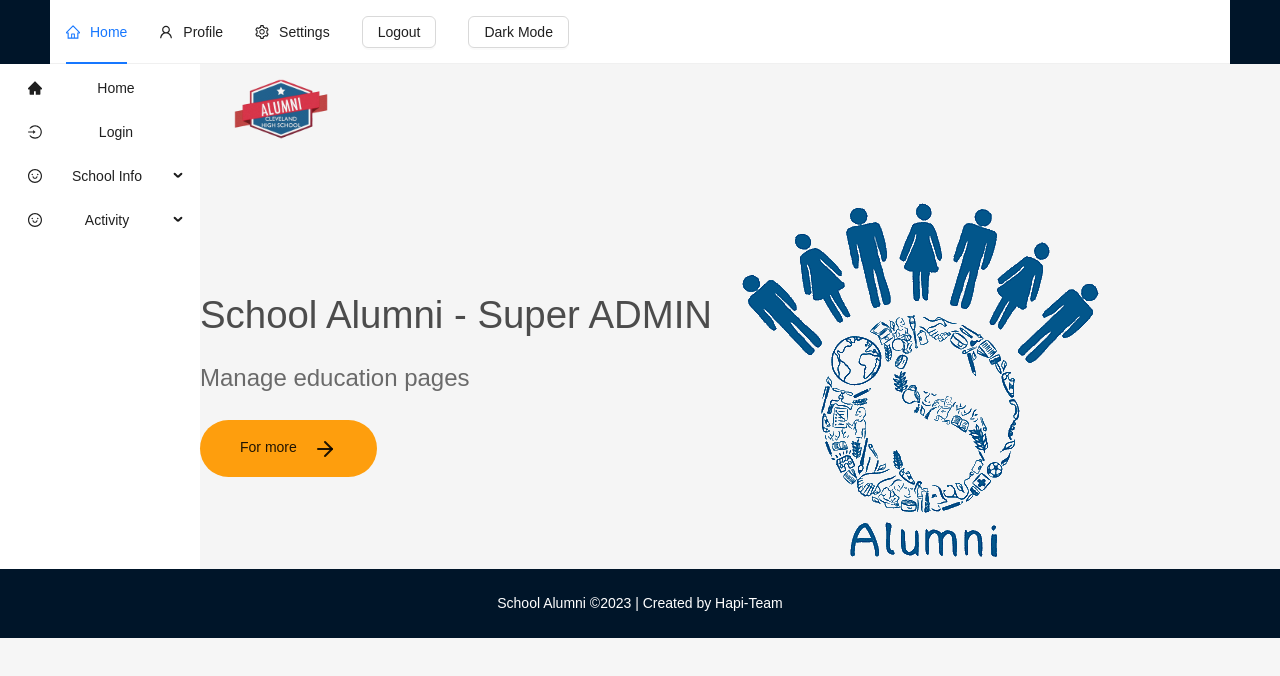
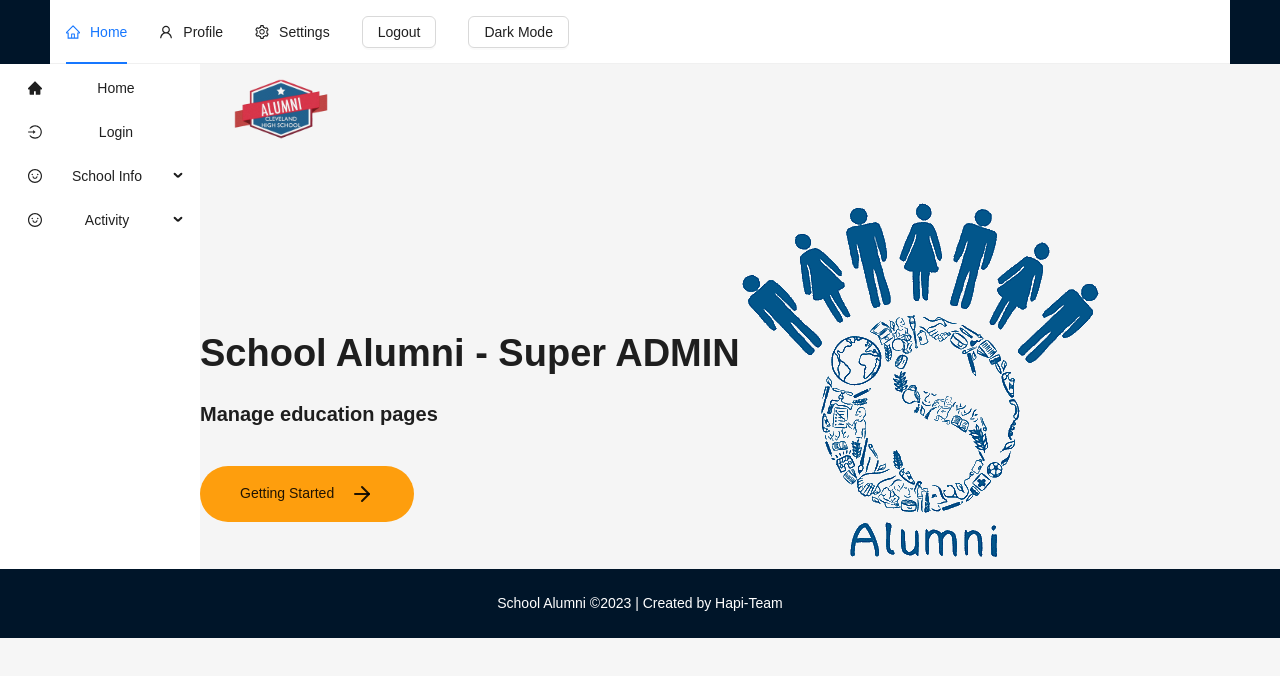
Before and after one commit to haicaumuoi/School_Alumni, a React (Vite) app: page / in a window 1280 px wide. Shown: the top 676 px of the page. Built offline with nearby package versions, Linux system fonts and the light colour scheme.

Commit message:
Dat update typography in home page

```diff
--- a/src/component/pages/landingPage/Components/Home.jsx
+++ b/src/component/pages/landingPage/Components/Home.jsx
@@ -6,6 +6,8 @@ import { FiArrowRight } from "react-icons/fi";
 import { Link } from "react-router-dom";
 import Typography from "antd/es/typography/Typography";
 import LoginPage from "../../loginPage/LoginPage";
+
+const {Title} =  Typography;
 
 const Home = () => {
   return (
@@ -16,13 +18,15 @@ const Home = () => {
           <img src={BannerBackground} alt="" />
         </div>
         <div className="home-text-section">
-          <h1 className="primary-heading">School Alumni - Super ADMIN</h1>
-          <p className="primary-text">Manage education pages</p>
+          {/* <h1 className="primary-heading">School Alumni - Super ADMIN</h1> */}
+          <Title level={1} className="main-title-section">School Alumni - Super ADMIN</Title>
+          {/* <p className="primary-text">Manage education pages</p> */}
+          <Title level={4} className="second-title-section">Manage education pages</Title>
 
           <button className="secondary-button">
             <Link to="/login">
               <Typography>
-                For more <FiArrowRight />
+                Getting Started <FiArrowRight />
                 </Typography>
             </Link>
           </button>
--- a/src/component/pages/landingPage/LandingPage.css
+++ b/src/component/pages/landingPage/LandingPage.css
@@ -13,7 +13,6 @@
   width: 85vw;
   max-width: 1900px;
   margin: 0rem auto;
-
 }
 body {
   max-width: 100%;
@@ -78,7 +77,6 @@
   max-width: 600px;
   flex: 1;
   margin-bottom: 0;
-
 }
 .home-text-section {
   flex: 1;
@@ -86,13 +84,24 @@
   flex-direction: column;
   justify-content: center;
   align-items: flex-start;
+  margin-top: 7.5%;
 }
+.home-text-section .main-title-section {
+  margin-bottom: 0;
+}
+
+.home-text-section .second-title-section {
+  margin-bottom: 7%;
+}
+:where(.css-dev-only-do-not-override-15rg2km).ant-typography {
+  font-size: 15px;
+}
+
 .primary-heading {
   font-size: clamp(1rem, 3vw, 2.5rem);
   color: #4c4c4c;
   /* line-height: 5rem; */
   max-width: 600px;
-
 }
 .primary-text {
   font-size: clamp(1rem, 3vw, 1.5rem);
@@ -337,7 +346,6 @@
 @media (max-width: 800px) {
   .nav-logo-container {
     max-width: 140px;
-
   }
   .navbar-links-container {
     display: none;
@@ -365,7 +373,6 @@
   .primary-heading {
     text-align: center;
     max-width: 90%;
-
   }
   .primary-text {
     text-align: center;
--- a/src/component/pages/loginPage/LoginPage.css
+++ b/src/component/pages/loginPage/LoginPage.css
@@ -3,12 +3,11 @@
     justify-content: center;
     align-items: center;
     width: 100vw;
-    height: 80vh;
+    height: 82vh;
     background: url('./bg.jpg');
     background-size: cover;
     background-position: 3%;
     backdrop-filter: blur(5px);
-
 }
 
 .loginForm {
@@ -40,3 +39,9 @@
 .socialIcon-google {
     color: rgb(204, 73, 73);
 }
+
+.loginTitle{
+    font-weight: bold;
+    font-size: 35px;
+    padding-bottom: 20px;
+}
--- a/src/component/pages/loginPage/LoginPage.jsx
+++ b/src/component/pages/loginPage/LoginPage.jsx
@@ -40,6 +40,7 @@
       <div className="loginBg">
         <Form className="loginForm">
           <Typography.Title>Welcome Back!</Typography.Title>
+          {/* <h1 className="loginTitle">Welcome Back!</h1> */}
           <Form.Item rules={[
               {
                   required: true,
```
Also changed, not shown: src/component/pages/landingPage/LandingPage.jsx (+0 -24 lines). Lines whose indentation alone changed are shown as unchanged.
